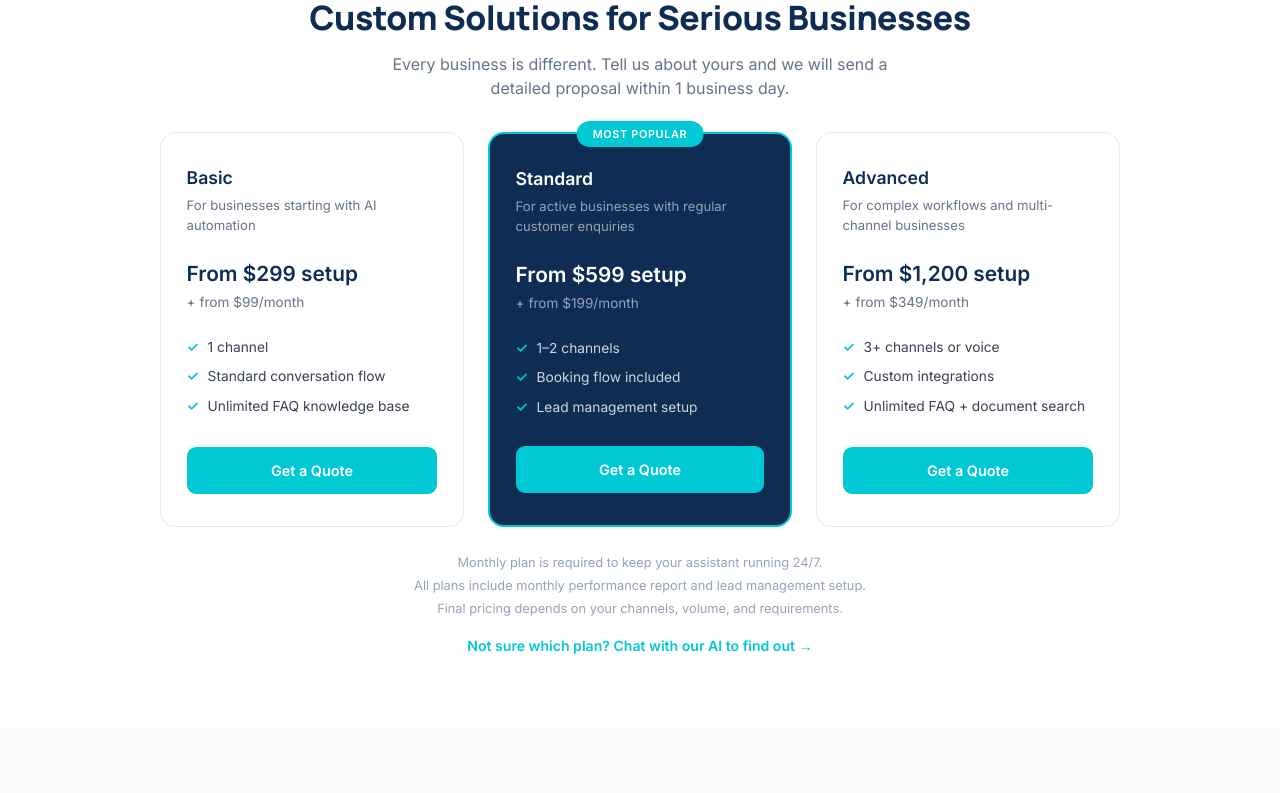
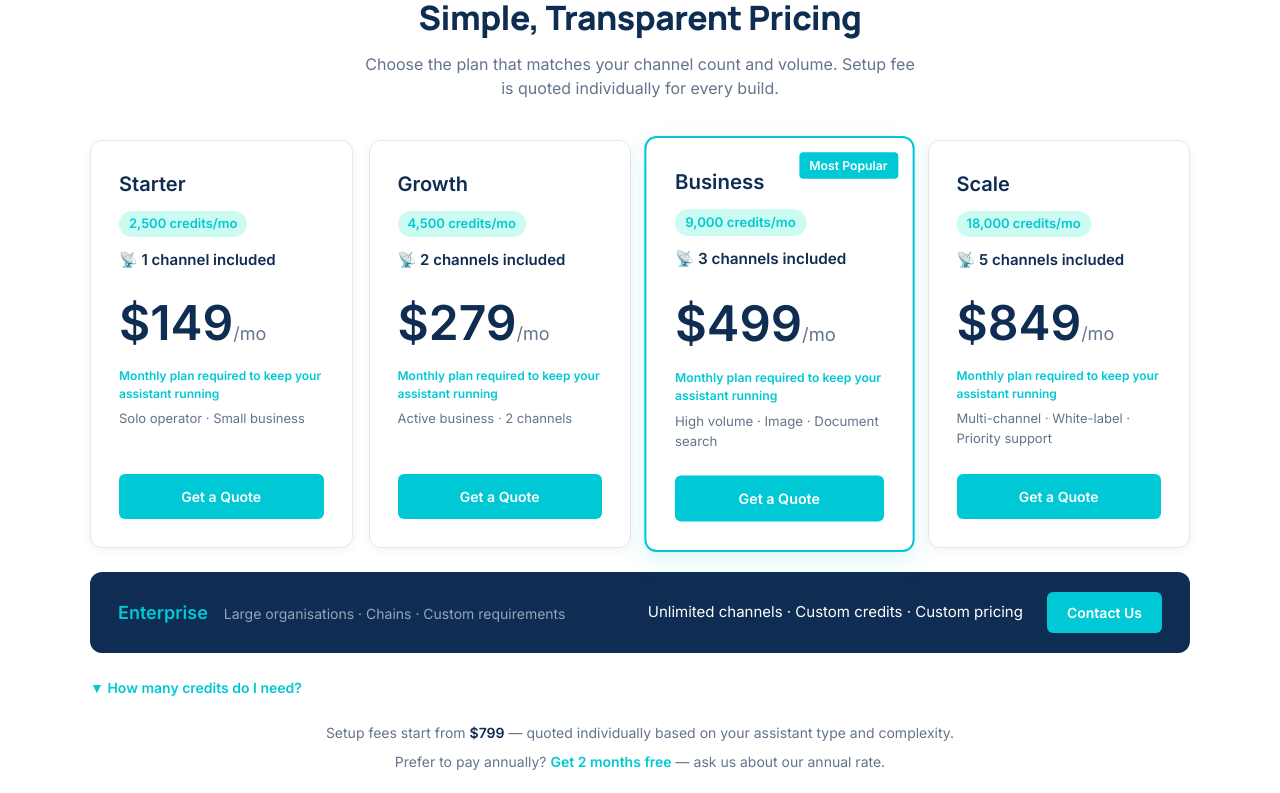
Before and after one commit to autoserviceflow/autoserviceflow, a Next.js app: page / in a window 1280 px wide. Shown: the part 4460-5253 px from the top of the page. Built offline with nearby package versions, Linux system fonts and the light colour scheme.

Commit message:
fix: update pricing to v13 plan structure

```diff
--- a/app/page.js
+++ b/app/page.js
@@ -126,33 +126,74 @@ const useCases = [
   },
 ];
 
+// ─── PRICING DATA (v13 — updated per Task 1) ──────────────────────────────────
 const pricing = [
   {
-    name: "Basic",
-    desc: "For businesses starting with AI automation",
-    setup: "From $299 setup",
-    monthly: "+ from $99/month",
-    features: ["1 channel", "Standard conversation flow", "Unlimited FAQ knowledge base"],
-    highlight: false,
+    name: "Starter",
+    credits: "2,500 credits/mo",
+    channels: 1,
+    price: 149,
+    bestFor: "Solo operator · Small business",
+    highlighted: false,
+    badge: null,
   },
   {
-    name: "Standard",
-    desc: "For active businesses with regular customer enquiries",
-    setup: "From $599 setup",
-    monthly: "+ from $199/month",
-    features: ["1–2 channels", "Booking flow included", "Lead management setup"],
-    highlight: true,
+    name: "Growth",
+    credits: "4,500 credits/mo",
+    channels: 2,
+    price: 279,
+    bestFor: "Active business · 2 channels",
+    highlighted: false,
+    badge: null,
   },
   {
-    name: "Advanced",
-    desc: "For complex workflows and multi-channel businesses",
-    setup: "From $1,200 setup",
-    monthly: "+ from $349/month",
-    features: ["3+ channels or voice", "Custom integrations", "Unlimited FAQ + document search"],
-    highlight: false,
+    name: "Business",
+    credits: "9,000 credits/mo",
+    channels: 3,
+    price: 499,
+    bestFor: "High volume · Image · Document search",
+    highlighted: true,
+    badge: "Most Popular",
+  },
+  {
+    name: "Scale",
+    credits: "18,000 credits/mo",
+    channels: 5,
+    price: 849,
+    bestFor: "Multi-channel · White-label · Priority support",
+    highlighted: false,
+    badge: null,
   },
 ];
 
+const creditGuide = [
+  {
+    type: "Text replies only",
+    credits: "1 per reply",
+    ch1: "~800/mo", ch2: "~1,600/mo", ch3: "~2,400/mo",
+    safePlan: "Starter",
+  },
+  {
+    type: "Mixed text + light image",
+    credits: "1–3 avg",
+    ch1: "~500/mo", ch2: "~1,000/mo", ch3: "~1,500/mo",
+    safePlan: "Growth",
+  },
+  {
+    type: "Heavy image analysis",
+    credits: "3 per reply",
+    ch1: "~300/mo", ch2: "~600/mo", ch3: "~900/mo",
+    safePlan: "Business",
+  },
+  {
+    type: "Document / manual search",
+    credits: "4 per reply",
+    ch1: "~250/mo", ch2: "~500/mo", ch3: "~750/mo",
+    safePlan: "Business",
+  },
+];
+
+// ─── WHY US & FAQS ────────────────────────────────────────────────────────────
 const whyUs = [
   { icon: "🚀", title: "No bloated enterprise software",       desc: "Purpose-built tools that do exactly what your business needs — nothing more." },
   { icon: "⚡", title: "Faster launch than building in-house", desc: "Live in 9–16 business days. Not months of internal planning and build time." },
@@ -169,7 +210,7 @@ const faqs = [
   },
   {
     q: "Can it answer phone calls?",
-    a: "Yes. Voice assistants are available as a premium option for businesses that handle high volumes of inbound calls. This is included in the Advanced plan and available as an add-on for Standard clients.",
+    a: "Yes. Voice assistants are available as a premium option for businesses that handle high volumes of inbound calls. This is included in the Business and Scale plans, and available as an add-on for Growth clients.",
   },
   {
     q: "Do I need any technical knowledge?",
@@ -201,6 +242,55 @@ const leadMgmtOptions = [
   { value: "manual",     label: "No — we manage manually" },
   { value: "not_sure",   label: "Not sure" },
 ];
+
+// ─── CREDIT GUIDE TABLE COMPONENT ────────────────────────────────────────────
+function CreditGuideTable() {
+  const [open, setOpen] = useState(false);
+  return (
+    <div style={{ marginTop: "24px" }}>
+      <button
+        onClick={() => setOpen(!open)}
+        style={{
+          background: "none", border: "none", cursor: "pointer",
+          color: C.cyan, fontSize: "14px", fontWeight: 600,
+          display: "flex", alignItems: "center", gap: "6px", padding: 0,
+          fontFamily: "inherit",
+        }}
+      >
+        {open ? "▲" : "▼"} How many credits do I need?
+      </button>
+      {open && (
+        <div style={{ marginTop: "16px", overflowX: "auto" }}>
+          <table style={{ width: "100%", borderCollapse: "collapse", fontSize: "13px" }}>
+            <thead>
+              <tr style={{ background: C.navy }}>
+                {["Interaction Type", "Credits Used", "1 Channel", "2 Channels", "3 Channels", "Safe Plan"].map((h) => (
+                  <th key={h} style={{ padding: "10px 12px", color: C.white, textAlign: "left", fontWeight: 600 }}>{h}</th>
+                ))}
+              </tr>
+            </thead>
+            <tbody>
+              {creditGuide.map((row, i) => (
+                <tr key={i} style={{ background: i % 2 === 1 ? C.grayLight : C.white }}>
+                  <td style={{ padding: "10px 12px", color: C.navy, fontWeight: 600 }}>{row.type}</td>
+                  <td style={{ padding: "10px 12px", color: C.grayMid }}>{row.credits}</td>
+                  <td style={{ padding: "10px 12px", color: C.grayMid }}>{row.ch1}</td>
+                  <td style={{ padding: "10px 12px", color: C.grayMid }}>{row.ch2}</td>
+                  <td style={{ padding: "10px 12px", color: C.grayMid }}>{row.ch3}</td>
+                  <td style={{ padding: "10px 12px" }}>
+                    <span style={{ background: C.cyanLight, color: C.cyan, padding: "2px 8px", borderRadius: "4px", fontWeight: 600 }}>
+                      {row.safePlan}
+                    </span>
+                  </td>
+                </tr>
+              ))}
+            </tbody>
+          </table>
+        </div>
+      )}
+    </div>
+  );
+}
 
 // ─── LEAD FORM ────────────────────────────────────────────────────────────────
 function LeadForm({ onClose }) {
@@ -361,7 +451,6 @@ export default function Home() {
       {/* ── NAV ── */}
       <nav style={{ background:C.navy, position:"sticky", top:0, zIndex:100, borderBottom:"1px solid rgba(255,255,255,0.08)" }}>
         <div style={{ maxWidth:"1100px", margin:"0 auto", padding:"0 2rem", display:"flex", justifyContent:"space-between", alignItems:"center", height:"64px" }}>
-          {/* Logo — replace src with Next.js Image after logos are added */}
           <Image
             src="/logos/logo-white.png"
             alt="AutoServiceFlow"
@@ -370,8 +459,6 @@ export default function Home() {
             style={{ objectFit: "contain" }}
             priority
           />
-
-
           {/* Desktop nav */}
           <div style={{ display:"flex", gap:"2rem", alignItems:"center" }}>
             <a href="#how-it-works" style={{ fontSize:"0.875rem", color:"rgba(255,255,255,0.8)", fontWeight:500 }}>How it Works</a>
@@ -589,7 +676,7 @@ export default function Home() {
                 border: f.highlight ? `2px solid ${C.cyan}` : `1px solid ${C.grayBorder}`,
               }}>
                 <div style={{ fontSize:"1.5rem", marginBottom:"0.6rem" }}>{f.icon}</div>
-                <div style={{ fontWeight:700, fontSize:"0.95rem", marginBottom:"0.35rem", color: f.highlight ? C.navy : C.navy }}>{f.title}</div>
+                <div style={{ fontWeight:700, fontSize:"0.95rem", marginBottom:"0.35rem", color:C.navy }}>{f.title}</div>
                 <div style={{ fontSize:"0.84rem", color:C.grayMid, lineHeight:1.65 }}>{f.desc}</div>
                 {f.highlight && (
                   <div style={{ fontSize:"0.78rem", color:C.cyan, fontWeight:600, marginTop:"0.5rem" }}>
@@ -604,57 +691,130 @@ export default function Home() {
 
       {/* ── PRICING ── */}
       <section id="pricing" style={{ background:"#fff", padding:"4.5rem 2rem" }}>
-        <div style={{ maxWidth:"960px", margin:"0 auto" }}>
-          <div style={{ textAlign:"center", marginBottom:"2rem" }}>
+        <div style={{ maxWidth:"1100px", margin:"0 auto" }}>
+
+          {/* Heading */}
+          <div style={{ textAlign:"center", marginBottom:"2.5rem" }}>
             <h2 style={{ fontSize:"clamp(1.5rem,3vw,2.1rem)", fontWeight:800, letterSpacing:"-0.5px", marginBottom:"0.6rem" }}>
-              Custom Solutions for Serious Businesses
+              Simple, Transparent Pricing
             </h2>
-            <p style={{ color:C.grayMid, maxWidth:"520px", margin:"0 auto" }}>
-              Every business is different. Tell us about yours and we will send a detailed proposal within 1 business day.
+            <p style={{ color:C.grayMid, maxWidth:"560px", margin:"0 auto" }}>
+              Choose the plan that matches your channel count and volume. Setup fee is quoted individually for every build.
             </p>
           </div>
-          <div style={{ display:"grid", gridTemplateColumns:"repeat(auto-fit,minmax(270px,1fr))", gap:"1.5rem", marginBottom:"1.5rem" }}>
-            {pricing.map((p) => (
-              <div key={p.name} style={{
-                background: p.highlight ? C.navy : "#fff",
-                borderRadius:"16px", padding:"2rem 1.6rem",
-                border: p.highlight ? `2px solid ${C.cyan}` : `1px solid ${C.grayBorder}`,
-                position:"relative", display:"flex", flexDirection:"column",
+
+          {/* Four plan cards */}
+          <div style={{ display:"flex", gap:"16px", flexWrap:"wrap", marginBottom:"0" }}>
+            {pricing.map((plan) => (
+              <div key={plan.name} style={{
+                background: C.white,
+                border: `${plan.highlighted ? "2px" : "1px"} solid ${plan.highlighted ? C.cyan : C.grayBorder}`,
+                borderRadius:"12px", padding:"28px",
+                flex:1, minWidth:"220px",
+                position:"relative",
+                transform: plan.highlighted ? "scale(1.02)" : "scale(1)",
+                boxShadow: plan.highlighted
+                  ? "0 8px 24px rgba(0,200,212,0.15)"
+                  : "0 2px 8px rgba(0,0,0,0.06)",
+                display:"flex", flexDirection:"column",
               }}>
-                {p.highlight && (
-                  <div style={{ position:"absolute", top:"-13px", left:"50%", transform:"translateX(-50%)", background:C.cyan, color:"#fff", fontSize:"0.68rem", fontWeight:700, padding:"0.3rem 1rem", borderRadius:"999px", whiteSpace:"nowrap", letterSpacing:"0.06em" }}>
-                    MOST POPULAR
+                {/* Badge */}
+                {plan.badge && (
+                  <span style={{
+                    position:"absolute", top:"14px", right:"14px",
+                    background:C.cyan, color:C.white,
+                    fontSize:"12px", fontWeight:700,
+                    padding:"4px 10px", borderRadius:"4px",
+                  }}>{plan.badge}</span>
+                )}
+                {/* Plan name */}
+                <div style={{ fontWeight:700, fontSize:"20px", color:C.navy, marginBottom:"12px" }}>
+                  {plan.name}
                 </div>
-                )}
-                <div style={{ fontWeight:800, fontSize:"1.1rem", color: p.highlight ? "#fff" : C.navy, marginBottom:"0.3rem" }}>{p.name}</div>
-                <div style={{ fontSize:"0.82rem", color: p.highlight ? "#94a3b8" : C.grayMid, marginBottom:"1.4rem", lineHeight:1.5 }}>{p.desc}</div>
-                <div style={{ marginBottom:"0.2rem", fontWeight:800, fontSize:"1.3rem", color: p.highlight ? "#fff" : C.navy }}>{p.setup}</div>
-                <div style={{ fontSize:"0.85rem", color: p.highlight ? "#94a3b8" : C.grayMid, marginBottom:"1.5rem" }}>{p.monthly}</div>
-                <ul style={{ listStyle:"none", padding:0, margin:"0 0 1.8rem", display:"flex", flexDirection:"column", gap:"0.55rem", flex:1 }}>
-                  {p.features.map((f) => (
-                    <li key={f} style={{ fontSize:"0.86rem", display:"flex", gap:"0.55rem", alignItems:"flex-start", color: p.highlight ? "#cbd5e1" : C.gray }}>
-                      <span style={{ color:C.cyan, fontWeight:700, flexShrink:0 }}>✓</span>{f}
-                    </li>
-                  ))}
-                </ul>
-                <button onClick={openQuoteBot}
-                  style={{ width:"100%", padding:"0.8rem", borderRadius:"9px", background:C.cyan, color:"#fff", fontWeight:700, fontSize:"0.9rem", border:"none", cursor:"pointer" }}>
-                  Get a Quote
-                </button>
+                {/* Credits pill */}
+                <div style={{
+                  display:"inline-block", background:C.cyanLight, color:C.cyan,
+                  fontSize:"13px", fontWeight:600, padding:"3px 10px",
+                  borderRadius:"20px", marginBottom:"12px", alignSelf:"flex-start",
+                }}>{plan.credits}</div>
+                {/* Channels */}
+                <div style={{ fontWeight:700, color:C.navy, fontSize:"15px", marginBottom:"16px" }}>
+                  📡 {plan.channels} channel{plan.channels > 1 ? "s" : ""} included
+                </div>
+                {/* Price */}
+                <div style={{ marginBottom:"8px" }}>
+                  <span style={{ fontSize:"48px", fontWeight:800, color:C.navy }}>${plan.price}</span>
+                  <span style={{ fontSize:"18px", color:C.grayMid }}>/mo</span>
+                </div>
+                {/* Mandatory note */}
+                <div style={{ fontSize:"12px", color:C.cyan, fontWeight:600, marginBottom:"6px" }}>
+                  Monthly plan required to keep your assistant running
+                </div>
+                {/* Best for */}
+                <div style={{ fontSize:"13px", color:C.grayMid, marginBottom:"24px", flex:1 }}>{plan.bestFor}</div>
+                {/* CTA */}
+                <button
+                  onClick={openQuoteBot}
+                  style={{
+                    width:"100%", background:C.cyan, color:C.white,
+                    border:"none", borderRadius:"6px",
+                    padding:"12px", fontSize:"14px", fontWeight:700,
+                    cursor:"pointer", fontFamily:"inherit",
+                  }}
+                >Get a Quote</button>
               </div>
             ))}
           </div>
-          <p style={{ textAlign:"center", fontSize:"0.8rem", color:C.grayDim, lineHeight:1.8 }}>
-            Monthly plan is required to keep your assistant running 24/7.<br />
-            All plans include monthly performance report and lead management setup.<br />
-            Final pricing depends on your channels, volume, and requirements.
+
+          {/* Enterprise row */}
+          <div style={{
+            marginTop:"24px", padding:"20px 28px",
+            background:C.navy, borderRadius:"12px",
+            display:"flex", alignItems:"center",
+            justifyContent:"space-between", flexWrap:"wrap", gap:"16px",
+          }}>
+            <div>
+              <span style={{ fontWeight:700, fontSize:"18px", color:C.cyan }}>Enterprise</span>
+              <span style={{ fontSize:"14px", color:C.grayDim, marginLeft:"16px" }}>
+                Large organisations · Chains · Custom requirements
+              </span>
+            </div>
+            <div style={{ display:"flex", alignItems:"center", gap:"24px", flexWrap:"wrap" }}>
+              <span style={{ color:"#fff", fontSize:"15px" }}>Unlimited channels · Custom credits · Custom pricing</span>
+              <button
+                onClick={openQuoteBot}
+                style={{
+                  background:C.cyan, color:C.white, border:"none",
+                  borderRadius:"6px", padding:"10px 20px",
+                  fontSize:"14px", fontWeight:700, cursor:"pointer", fontFamily:"inherit",
+                }}
+              >Contact Us</button>
+            </div>
+          </div>
+
+          {/* Credit guide — collapsible */}
+          <CreditGuideTable />
+
+          {/* Setup fee note */}
+          <p style={{ textAlign:"center", color:C.grayMid, fontSize:"14px", marginTop:"24px" }}>
+            Setup fees start from <strong style={{ color:C.navy }}>$799</strong> — quoted individually based on your assistant type and complexity.
           </p>
-          <p style={{ textAlign:"center", marginTop:"0.8rem" }}>
+
+          {/* Annual note */}
+          <p style={{ textAlign:"center", color:C.grayMid, fontSize:"14px", marginTop:"8px" }}>
+            Prefer to pay annually?{" "}
+            <span style={{ color:C.cyan, fontWeight:600 }}>Get 2 months free</span>
+            {" "}— ask us about our annual rate.
+          </p>
+
+          {/* Not sure prompt */}
+          <p style={{ textAlign:"center", marginTop:"1rem" }}>
             <button onClick={openQuoteBot}
               style={{ background:"none", border:"none", color:C.cyan, fontSize:"0.88rem", fontWeight:600, cursor:"pointer", fontFamily:"inherit" }}>
               Not sure which plan? Chat with our AI to find out →
             </button>
           </p>
+
         </div>
       </section>
 
```
Lines whose indentation alone changed are shown as unchanged.
